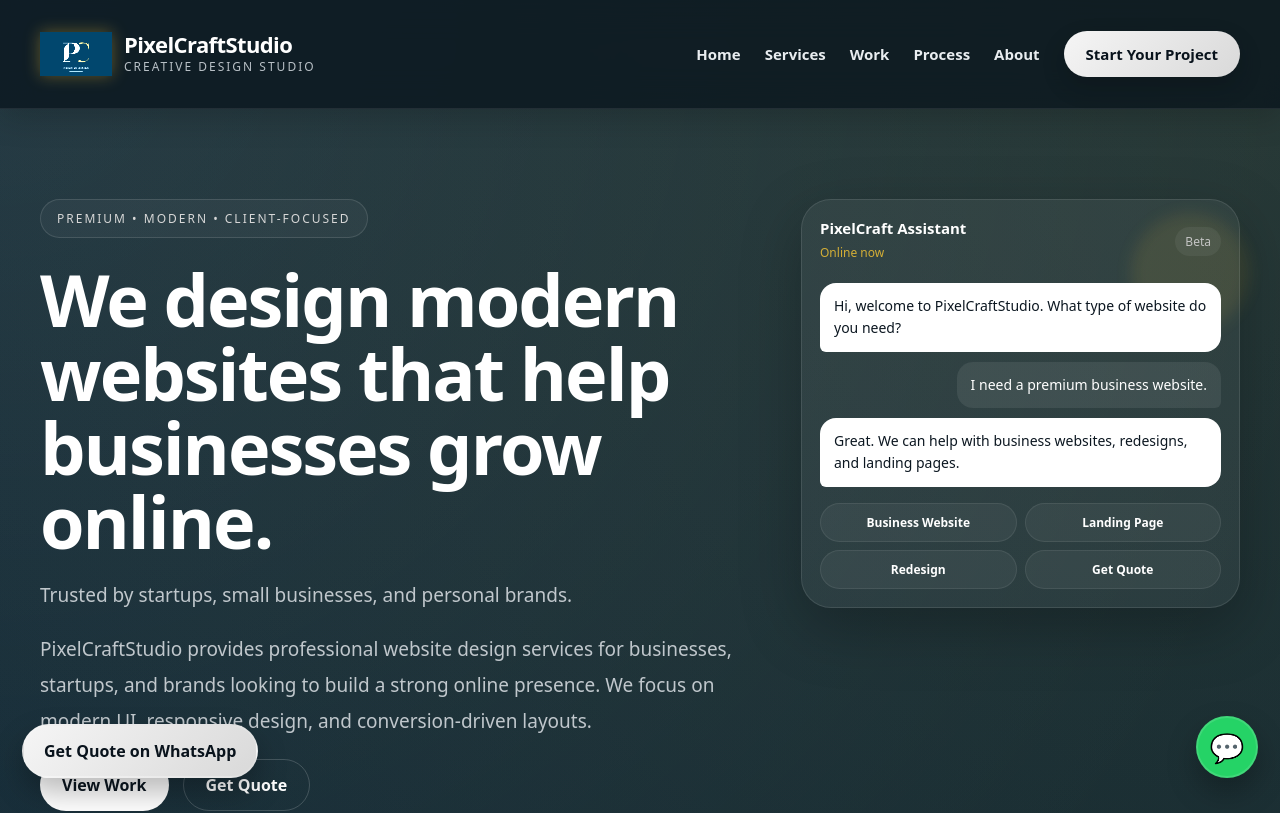
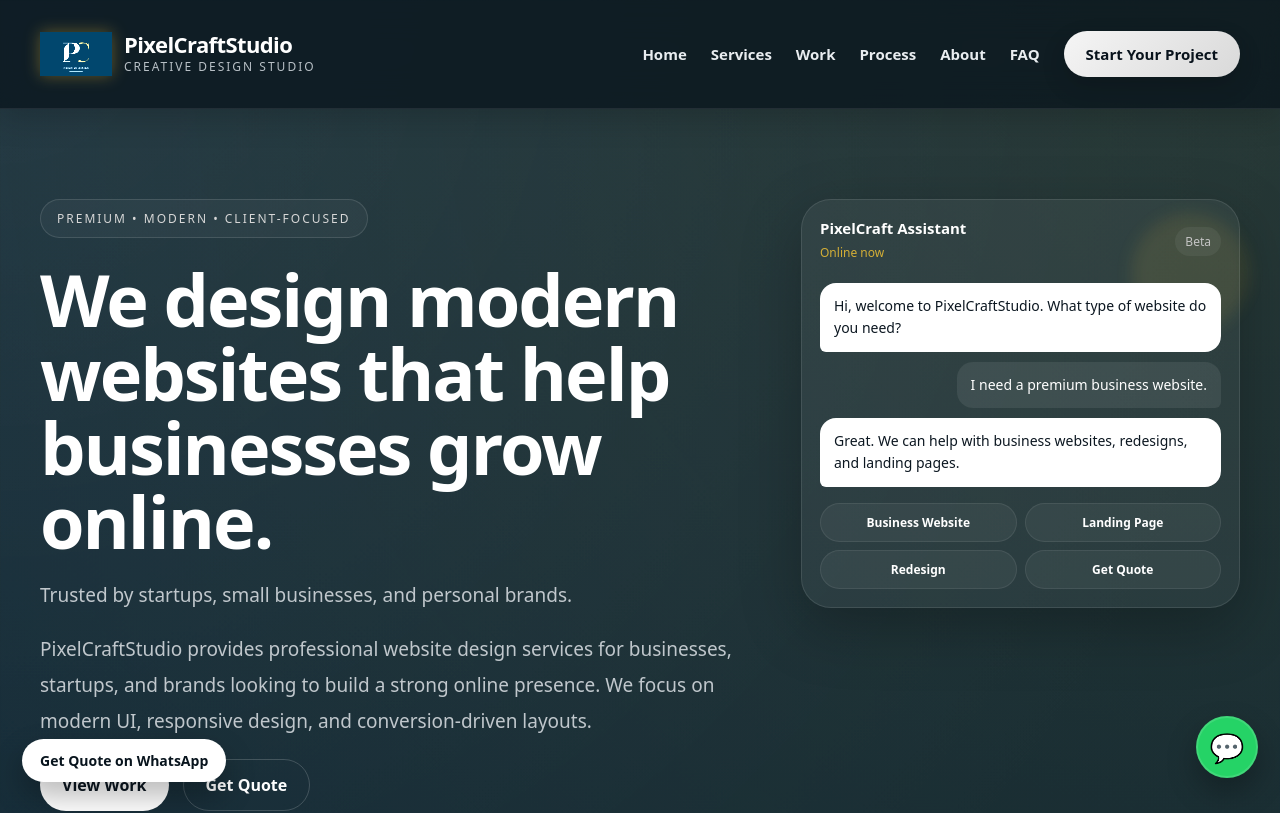
Before and after one commit to GATTUDEEPTHI2/pixelcraftstudio, a Next.js app: page / in a window 1280 px wide. Shown: the top 813 px of the page. Built offline with nearby package versions, Linux system fonts and the light colour scheme.

Commit message:
final fixes - FAQ, contact, UI improvements

```diff
--- a/app/globals.css
+++ b/app/globals.css
@@ -1033,6 +1033,11 @@ textarea::placeholder {
 
 /* ================= CONTACT ================= */
 
+.contact-value {
+  color: #ffffff;
+  font-weight: 500;
+}
+
 .contact-text {
   color: #bec5ca;
   line-height: 1.9;
@@ -1108,16 +1113,16 @@ textarea::placeholder {
 .book-call-sticky {
   position: fixed;
   left: 22px;
-  bottom: 22px;
+  bottom: 18px;
   z-index: 60;
-  background: linear-gradient(135deg, #f5f5f5, #d9d9d9);
-  color: #09131c;
-  padding: 14px 20px;
+  background: #ffffff;
+  color: #08141d;
+  padding: 12px 18px;
   border-radius: 999px;
   font-weight: 800;
+  font-size: 14px;
+  white-space: nowrap;
   box-shadow: 0 14px 30px rgba(0, 0, 0, 0.28);
-  border: 2px solid rgba(255, 255, 255, 0.12);
-  transition: all 0.3s ease;
 }
 
 .book-call-sticky:hover {
@@ -1301,6 +1306,8 @@ textarea::placeholder {
   .footer {
     padding-left: 20px;
     padding-right: 20px;
+    padding-bottom: 90px;
+
   }
 
   .topbar {
--- a/app/page.tsx
+++ b/app/page.tsx
@@ -95,6 +95,7 @@ export default function Home() {
           <a href="#work">Work</a>
           <a href="#process">Process</a>
           <a href="#about">About</a>
+          <a href="#faq">FAQ</a>
           <a href="#contact" className="nav-cta">
             Start Your Project
           </a>
@@ -136,6 +137,9 @@ export default function Home() {
         </a>
         <a href="#about" onClick={() => setMenuOpen(false)}>
           About
+        </a>
+        <a href="#faq" onClick={() => setMenuOpen(false)}>
+          FAQ
         </a>
         <a href="#contact" onClick={() => setMenuOpen(false)}>
           Contact
@@ -366,40 +370,7 @@ export default function Home() {
       </Reveal>
 
       <Reveal>
-        <section className="section-block">
-          <p className="section-tag">FAQ</p>
-          <h2 className="section-title">Frequently asked questions</h2>
-
-          <div className="card-grid three">
-            <div className="info-card">
-              <h3>How much does a website cost?</h3>
-              <p>
-                Pricing depends on the type of website, number of sections, and custom
-                features. Contact us to get a quote for your project.
-              </p>
-            </div>
-
-            <div className="info-card">
-              <h3>How long does it take?</h3>
-              <p>
-                Most websites can be completed within a few days to a couple of weeks,
-                depending on the project scope.
-              </p>
-            </div>
-
-            <div className="info-card">
-              <h3>Do you make mobile-friendly websites?</h3>
-              <p>
-                Yes. All our websites are designed to work smoothly on mobile, tablet,
-                and desktop devices.
-              </p>
-            </div>
-          </div>
-        </section>
-      </Reveal>
-
-      <Reveal>
-        <section className="section-block">
+        <section id="faq" className="section-block">
           <p className="section-tag">FAQ</p>
           <h2 className="section-title">Frequently Asked Questions</h2>
 
@@ -475,7 +446,13 @@ export default function Home() {
               <div>
                 📧 <strong>Email</strong>
                 <br />
-                pixelcraftstudio91@gmail.com
+                <a
+                  href="https://mail.google.com/mail/?view=cm&fs=1&to=pixelcraftstudio91@gmail.com"
+                  target="_blank"
+                  rel="noreferrer"
+                >
+                  pixelcraftstudio91@gmail.com
+                </a>
               </div>
 
               <div>
```
